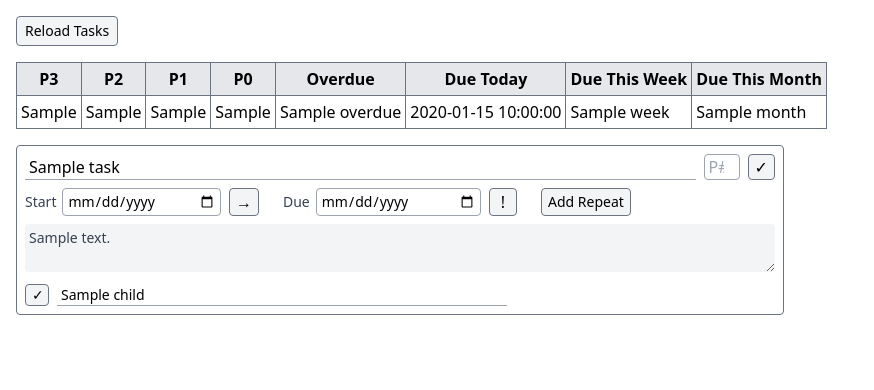
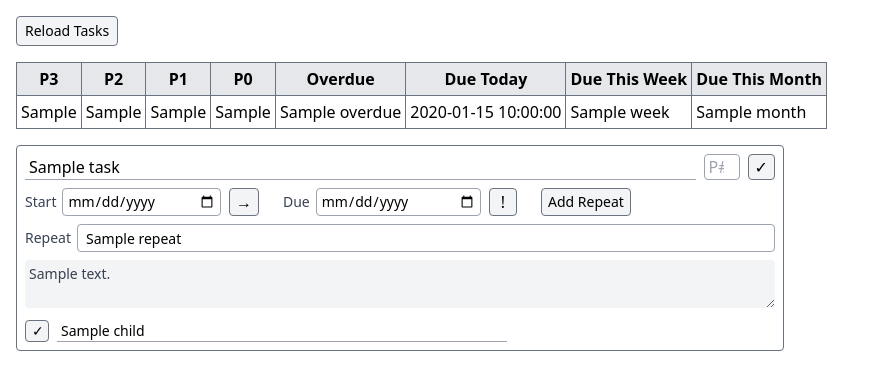
Before and after one commit to karagenit/todo, a Flask app: template templates/index.html in a window 1280 px wide. Shown: the top 390 px of the page, without its empty margins (0-874 px from the left). Run offline with Flask 3, Linux system fonts and the light colour scheme; the template is opened without the code that fills it: most values are stand-ins (such as "Sample title", 1, 10 or a date in 2020); some libraries are stand-ins or nearby versions.

Commit message:
Show Repeat If Value Exists

```diff
--- a/templates/index.html
+++ b/templates/index.html
@@ -62,7 +62,7 @@
                     <button type="button" onclick="document.getElementById('repeat-row-{{ task.id }}').classList.toggle('hidden')" class="border border-gray-500 bg-gray-100 hover:bg-gray-200 px-1.5 rounded h-7 text-sm">Add Repeat</button>
                 </div>
             </div>
-            <div class="hidden flex flex-row flex-wrap mb-2 gap-x-6 gap-y-2" id="repeat-row-{{ task.id }}">
+            <div class="{% if not task.repeat %}hidden{% endif %} flex flex-row flex-wrap mb-2 gap-x-6 gap-y-2" id="repeat-row-{{ task.id }}">
                 <div id="repeat-field" class="flex flex-row items-center flex-1">
                     <span class="mr-1.5 text-sm text-gray-700">Repeat</span>
                     <input class="border rounded border-gray-400 px-1 h-7 text-sm pl-2 flex-grow" type="text" name="repeat" value="{{ task.repeat }}"
```
